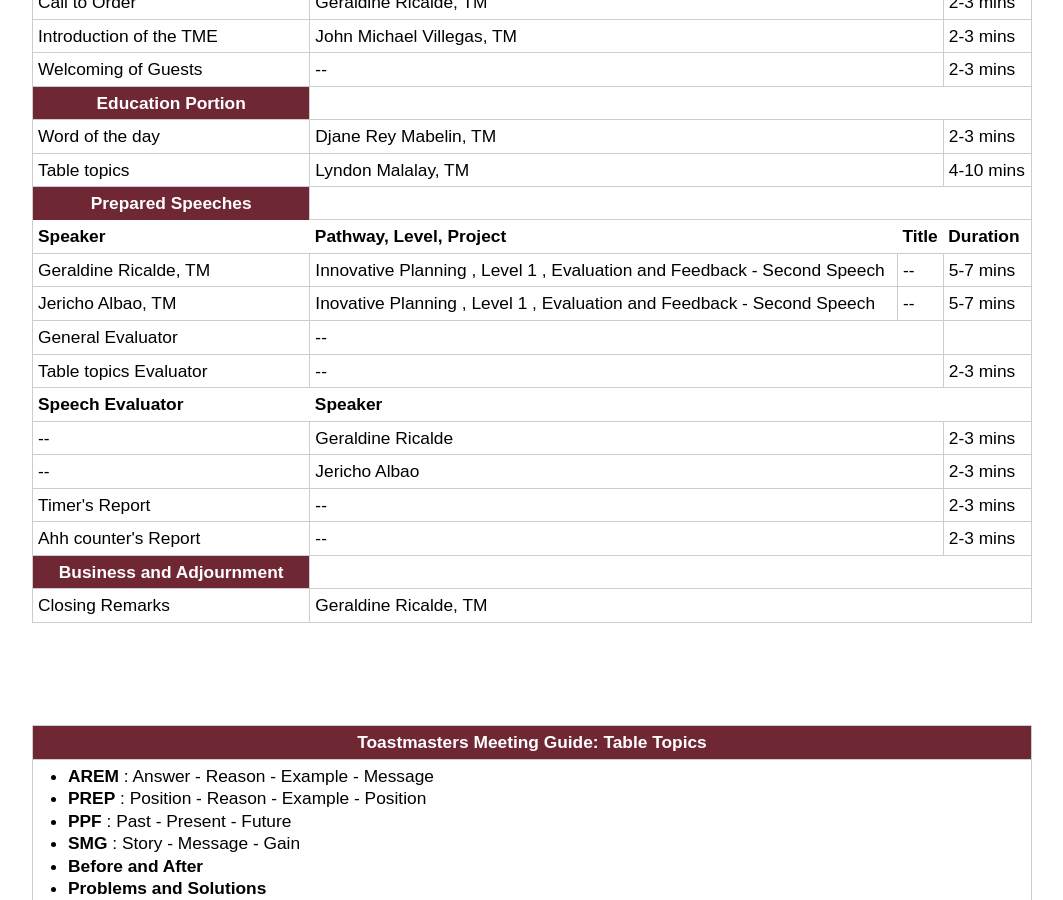
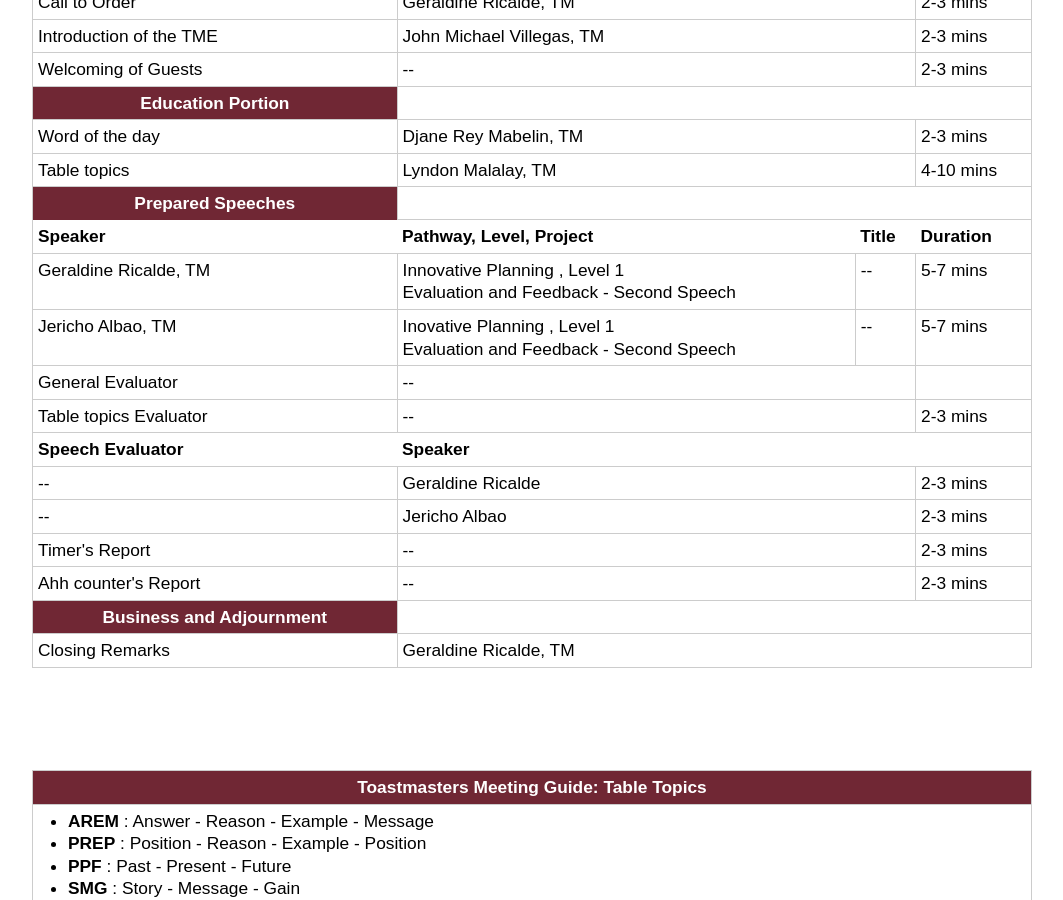
Before and after one commit to dynamicspeakerstoastmastersclub/dynamicspeakerstoastmastersclub.github.io, a Jekyll site: the page built from _programs/2018-08-30.md, in a window 1280 px wide and 900 px high, scrolled down 353 px. Shown: the whole window, without its empty margins (108-1171 px from the left). Built offline with Jekyll 4.4.1, drawn with Linux system fonts in a browser that asks for light colours.

Commit message:
Update schedule.html

```diff
--- a/_includes/program/schedule.html
+++ b/_includes/program/schedule.html
@@ -73,12 +73,8 @@
     <td>{% include member.html id=p.id %}</td>
     <td>
       {{ site.data.members[p.id].pathway | default : p.pathway }}
-      {% if site.data.members[p.id].level or p.level %}
-      , Level {{ site.data.members[p.id].level | default : p.level }}
-      {% endif %}
-      {% if p.project %}
-      , {{ p.project }}
-      {% endif %}
+      {% if site.data.members[p.id].level or p.level %}, Level {{ site.data.members[p.id].level | default : p.level }}{% endif %}
+      {% if p.project %}<br/>{{ p.project }}{% endif %}
     </td>
     <td>{{ p.title }}</td>
     <td>{{ p.duration }}</td>
```
